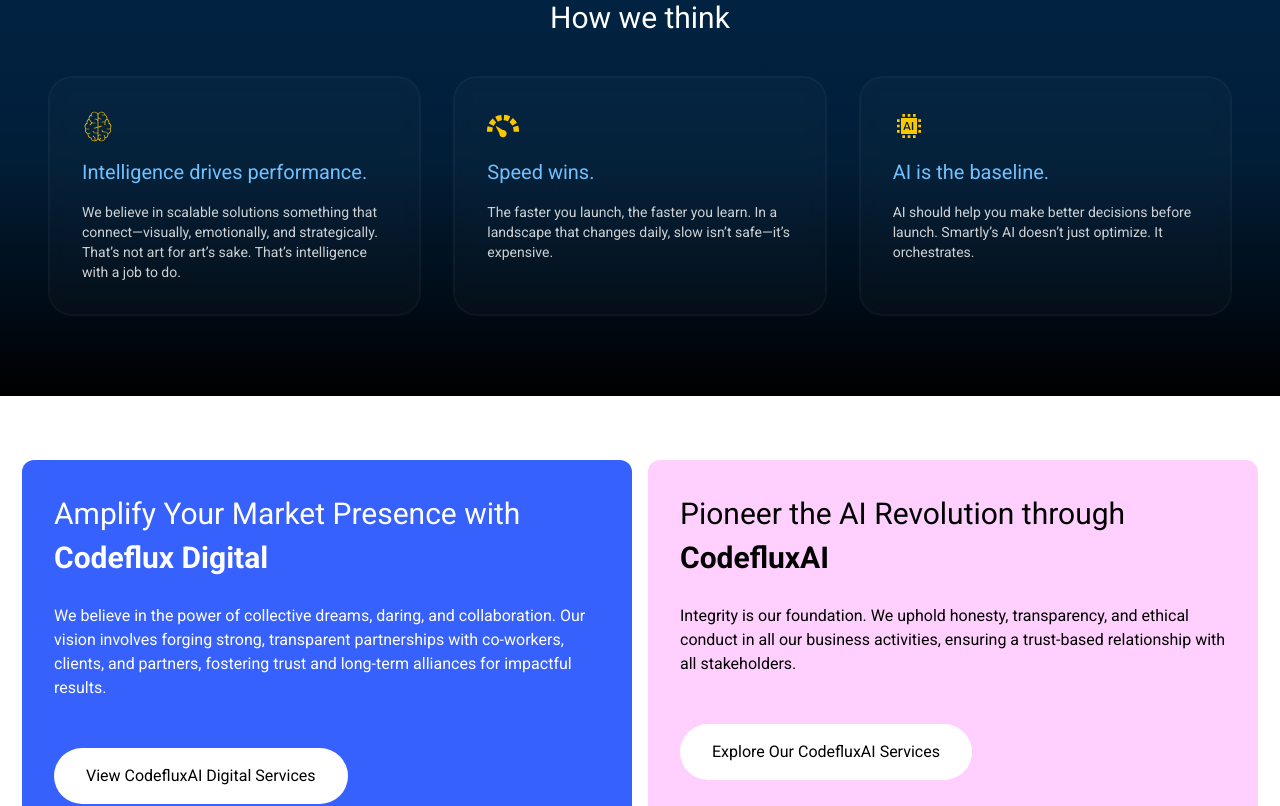
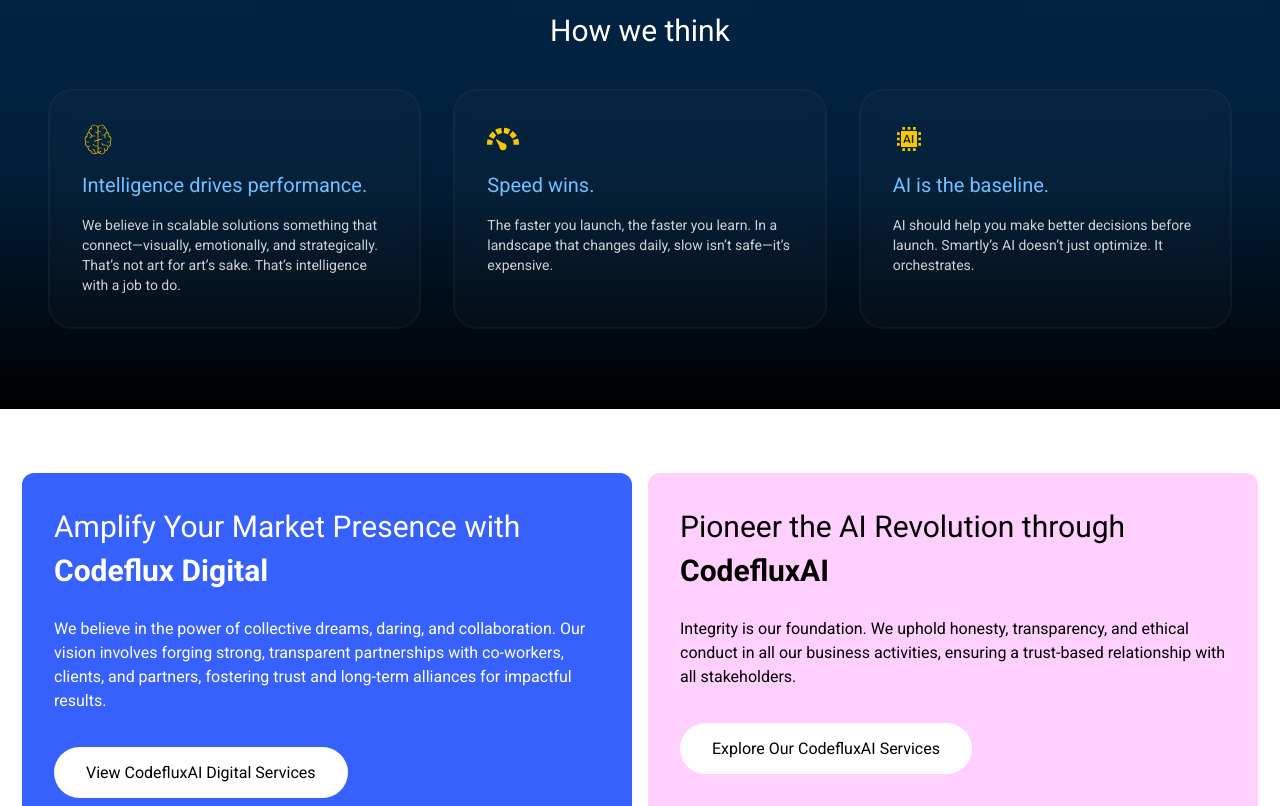
Before and after one commit to satviknandal/Codeflux, a React (Vite) app: page /aboutus in a window 1280 px wide. Shown: the part 640-1446 px from the top of the page. Built offline with nearby package versions, Linux system fonts and the light colour scheme.

Commit message:
about us animation fixed

```diff
--- a/src/components/shared/CardsHolder.tsx
+++ b/src/components/shared/CardsHolder.tsx
@@ -201,11 +201,11 @@
                   {item.icon}
                 </div>
 
-                <label className={`mb-2 md:mb-4 text-sm md:text-lg font-semibold text-black ${getCardTitleStyles()}`}>
+                <label className={`mb-2 md:mb-4 text-md md:text-lg font-medium md:font-semibold text-black ${getCardTitleStyles()}`}>
                   {item.title}
                 </label>
 
-              <p className={`${getCardTextStyles()} text-xs md:text-[14px]`}>{item.description}</p>
+              <p className={`${getCardTextStyles()} text-sm md:text-[14px] leading-5`}>{item.description}</p>
               </motion.div>
             ))}
           </motion.div>
--- a/src/pages/about/AboutContent.tsx
+++ b/src/pages/about/AboutContent.tsx
@@ -14,7 +14,7 @@
         {/* H1 */}
         <motion.h1
           variants={ItemVariant}
-          className="mb-0 text-lg md:text-2xl"
+          className="mb-0 text-base md:text-2xl"
         >
           We are Codeflux:
         </motion.h1>
@@ -22,7 +22,7 @@
         {/* Blue Heading */}
         <motion.div
           variants={ItemVariant}
-          className="text-[#3798e3] text-xl md:text-3xl"
+          className="text-[#3798e3] text-2xl md:text-3xl"
         >
           Creating Technology That Moves Businesses Forward
         </motion.div>
@@ -30,7 +30,7 @@
         {/* Content */}
         <motion.div
           variants={ParagraphContainerVariant}
-          className="mt-4 md:mt-8 flex flex-col md:flex-row gap-4 md:gap-8 text-xs md:text-[14px]"
+          className="mt-4 md:mt-8 flex flex-col md:flex-row gap-4 md:gap-8 text-sm md:text-[14px]"
         >
           <div className="flex flex-col gap-2 md:gap-4 md:w-1/2 font-normal">
             <motion.p variants={ItemVariant}>
--- a/src/pages/about/AboutServices.tsx
+++ b/src/pages/about/AboutServices.tsx
@@ -1,18 +1,20 @@
+import { motion } from "framer-motion";
 import aiconsulting from "../../assets/ai/aiconsulting.webp";
 import AIengineering from "../../assets/webapp.png";
 import { Link } from "react-router-dom";
+import { ContainerVariant, ItemVariant } from "../../shared/MotionSetting";
+
+const MotionLink = motion(Link);
 
 const AboutServices = () => {
 
   const RenderAICard = () => {
-    return <div className="relative p-8 bg-[#ffd0fe] w-full rounded-xl overflow-hidden h-[800px]">
+    return <motion.div variants={ContainerVariant} className="relative p-4 md:p-8 bg-[#ffd0fe] w-full rounded-lg md:rounded-xl overflow-hidden h-[600px] md:h-[800px]">
         <div className="mb-16">
-          <h3 className="font-normal text-3xl mb-6 leading-11">Pioneer the AI Revolution through <span className="font-semibold">CodefluxAI</span></h3>
-          <p className="mb-12">Integrity is our foundation. We uphold honesty, transparency, and ethical conduct in all our business activities, ensuring a trust-based relationship with all stakeholders.</p>
-          <Link className="
-            cursor-pointer
-            hidden
-            md:inline-flex
+           <motion.h3 variants={ItemVariant} className="font-normal text-2xl md:text-3xl mb-6 md:leading-11">Pioneer the AI Revolution through <span className="font-semibold">CodefluxAI</span></motion.h3>
+          <motion.p variants={ItemVariant} className="mb-12 text-sm md:text-base">Integrity is our foundation. We uphold honesty, transparency, and ethical conduct in all our business activities, ensuring a trust-based relationship with all stakeholders.</motion.p>
+          <MotionLink variants={ItemVariant} className="
+            cursor-pointer]
             min-h-5
             md:min-h-10
             items-center
@@ -20,7 +22,7 @@
             bg-white
             px-8
             py-4
-            text-xs
+            text-sm
             md:text-base
             text-black
             transition-all
@@ -28,23 +30,21 @@
             hover:scale-[1.03]
             hover:shadow-[0_0_25px_rgba(79,70,229,0.35)]
           "
-          to="../services/aiservices">Explore Our CodefluxAI Services</Link>
+          to="../services/aiservices">Explore Our CodefluxAI Services</MotionLink>
         </div>
-        <div className="absolute -left-0">
+        <motion.div variants={ItemVariant} className="absolute -left-0">
           <img src={aiconsulting} className=""/>
-        </div>
-    </div>
+        </motion.div>
+    </motion.div>
   }
 
   const RenderDigitalCard = () => {
-    return <div className="relative p-8 bg-[#3761fc] w-full rounded-xl text-white overflow-hidden h-[800px]">
-        <div className="mb-16">
-          <h3 className="font-normal text-3xl mb-6 leading-11">Amplify Your Market Presence with <span className="font-semibold">Codeflux Digital</span></h3>
-          <p className="mb-12">We believe in the power of collective dreams, daring, and collaboration. Our vision involves forging strong, transparent partnerships with co-workers, clients, and partners, fostering trust and long-term alliances for impactful results.</p>
-          <Link className="
+    return <motion.div variants={ContainerVariant} className="relative p-4 md:p-8 bg-[#3761fc] w-full rounded-lg md:rounded-xl text-white overflow-hidden h-[600px] md:h-[800px]">
+        <div className="mb-4 md:mb-16">
+          <motion.h3 variants={ItemVariant} className="font-normal text-2xl md:text-3xl mb-6 md:leading-11">Amplify Your Market Presence with <span className="font-semibold">Codeflux Digital</span></motion.h3>
+          <motion.p variants={ItemVariant} className="mb-12 text-sm md:text-base">We believe in the power of collective dreams, daring, and collaboration. Our vision involves forging strong, transparent partnerships with co-workers, clients, and partners, fostering trust and long-term alliances for impactful results.</motion.p>
+          <MotionLink variants={ItemVariant} className="
             cursor-pointer
-            hidden
-            md:inline-flex
             min-h-5
             md:min-h-10
             items-center
@@ -52,7 +52,7 @@
             bg-white
             px-8
             py-4
-            text-xs
+            text-sm
             md:text-base
             text-black
             transition-all
@@ -60,21 +60,28 @@
             hover:scale-[1.03]
             hover:shadow-[0_0_25px_rgba(0,0,0,0.15)]
           "
-          to="../services/webdevelopmentservices">View CodefluxAI Digital Services</Link>
+          to="../services/webdevelopmentservices">View CodefluxAI Digital Services</MotionLink>
         </div>
-        <div className="absolute left-0 bottom-0">
+        <motion.div variants={ItemVariant} className="absolute left-0 bottom-0">
           <img src={AIengineering} />
-        </div>
-    </div>
+        </motion.div>
+      </motion.div>
   }
 
   return (
     <div className='bg-white py-8 md:py-16'>
         <div className='container-wrapper-transparent'>
-          <div className="flex gap-4 w-full justify-between">
+          <motion.div
+            className="flex flex-col md:flex-row gap-4 w-full justify-between"
+            variants={ContainerVariant}
+            initial="hidden"
+            whileInView="visible"
+            viewport={{ once: true, amount: 0.3 }}
+          >
             <RenderDigitalCard/>
             <RenderAICard/>
-          </div>
+
+          </motion.div>
         </div>
       </div>
   );
--- a/src/pages/about/AboutusPage.tsx
+++ b/src/pages/about/AboutusPage.tsx
@@ -8,6 +8,8 @@
 import AboutContent from './AboutContent';
 import AboutValuesMission from './AboutValuesMission';
 import AboutServices from './AboutServices';
+import { ContainerVariant, ItemVariant } from '../../shared/MotionSetting';
+import { motion } from 'framer-motion';
 
 const AboutusPage = () => {
   const timeline = [
@@ -70,6 +72,24 @@
     },
   ];
 
+  const keystrengths = [
+      {
+        icon: <IntelligenceIcon className="w-8 h-8 text-yellow-400" />,
+        title: "Intelligence drives performance.",
+        text: "We believe in scalable solutions something that connect—visually, emotionally, and strategically. That’s not art for art’s sake. That’s intelligence with a job to do.",
+      },
+      {
+        icon: <GaugeIcon className="w-8 h-8 text-yellow-400" />,
+        title: "Speed wins.",
+        text: "The faster you launch, the faster you learn. In a landscape that changes daily, slow isn’t safe—it’s expensive.",
+      },
+      {
+        icon: <ArtificialIntelligenceIcon className="w-8 h-8 text-yellow-400" />,
+        title: "AI is the baseline.",
+        text: "AI should help you make better decisions before launch. Smartly’s AI doesn’t just optimize. It orchestrates.",
+      },
+    ];
+
   const Content = ({showcontentonly = false}) => {
     return  <header className="relative overflow-hidden bg-[#012546] py-8 md:py-20">
       {/* <header className="relative overflow-hidden bg-[#3798e3] py-8 md:py-20"> */}
@@ -121,44 +141,29 @@
 
       {/* How we think */}
         {/* <section className="mt-16 md:mt-32"> */}
-      <section className="">
+        <motion.section
+            variants={ContainerVariant}
+            initial="hidden"
+            whileInView="visible"
+            viewport={{ once: true, amount: 0.2 }}
+          >
 
-      <div className="text-center">
-        <h3 className="text-2xl md:text-3xl font-normal text-white">How we think</h3>
-      </div>
 
-      <div className="mt-4 md:mt-10 grid gap-4 md:gap-8 md:grid-cols-2 lg:grid-cols-3">
-
-        {[
-          {
-            icon: <IntelligenceIcon className="w-8 h-8 text-yellow-400" />,
-            title: "Intelligence drives performance.",
-            text: "We believe in scalable solutions something that connect—visually, emotionally, and strategically. That’s not art for art’s sake. That’s intelligence with a job to do.",
-          },
-          {
-            icon: <GaugeIcon className="w-8 h-8 text-yellow-400" />,
-            title: "Speed wins.",
-            text:
-              "The faster you launch, the faster you learn. In a landscape that changes daily, slow isn’t safe—it’s expensive.",
-          },
-          {
-            icon: <ArtificialIntelligenceIcon className="w-8 h-8 text-yellow-400" />,
-            title: "AI is the baseline.",
-            text:
-              "AI should help you make better decisions before launch. Smartly’s AI doesn’t just optimize. It orchestrates.",
-          },
-        ].map((item, index) => (
-          <div key={index} className="rounded-xl md:rounded-3xl bg-white/2 border md:border-2 border-white/3 p-4 md:p-8 backdrop-blur">
-            <div className='mb-3 md:mb-4'>{item.icon}</div>
-            <h4 className="mb-2 md:mb-4 text-md md:text-xl font-normal text-[#71c1ff]">{item.title}</h4>
-            <p className="text-sm md:text-md text-white/80">{item.text}</p>
-          </div>
-        ))}
-
-      </div>
-
-      </section>
-
+        <div className="text-center">
+          <motion.h3 variants={ItemVariant} className="text-2xl md:text-3xl font-normal text-white">
+            How we think
+          </motion.h3>
+        </div>
+        <motion.div variants={ContainerVariant} className="mt-4 md:mt-10 grid gap-4 md:gap-8 md:grid-cols-2 lg:grid-cols-3">
+          {keystrengths.map((item, index) => (
+            <motion.div key={index} variants={ItemVariant} className="rounded-xl md:rounded-3xl bg-white/2 border md:border-2 border-white/3 p-4 md:p-8 backdrop-blur">
+              <div className="mb-3 md:mb-4">{item.icon}</div>
+              <h4 className="mb-2 md:mb-4 text-md md:text-xl font-normal text-[#71c1ff]">{item.title}</h4>
+              <p className="text-sm md:text-md text-white/80">{item.text}</p>
+            </motion.div>
+          ))}
+        </motion.div>
+      </motion.section>
       </div>
       </div>
       </div>
```
